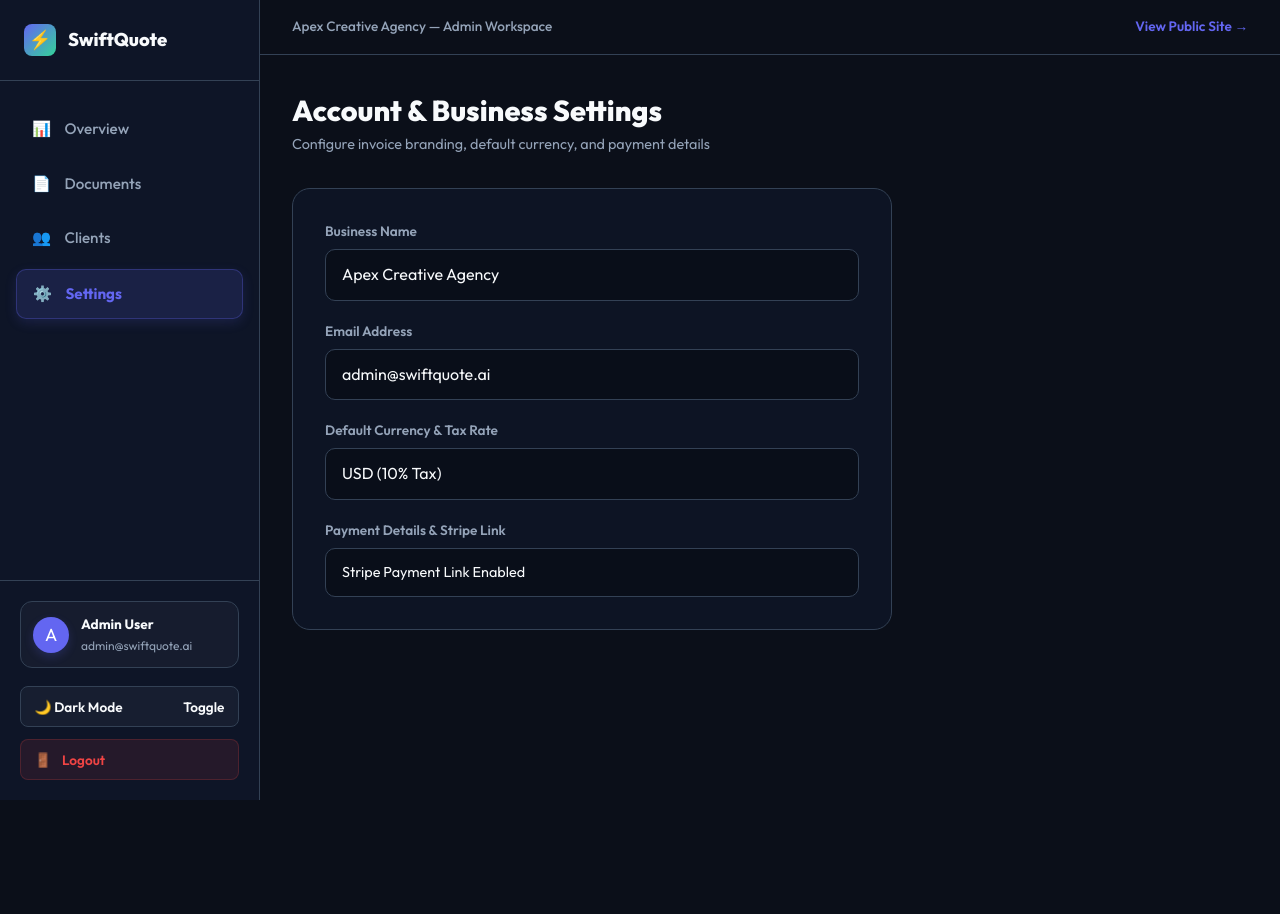
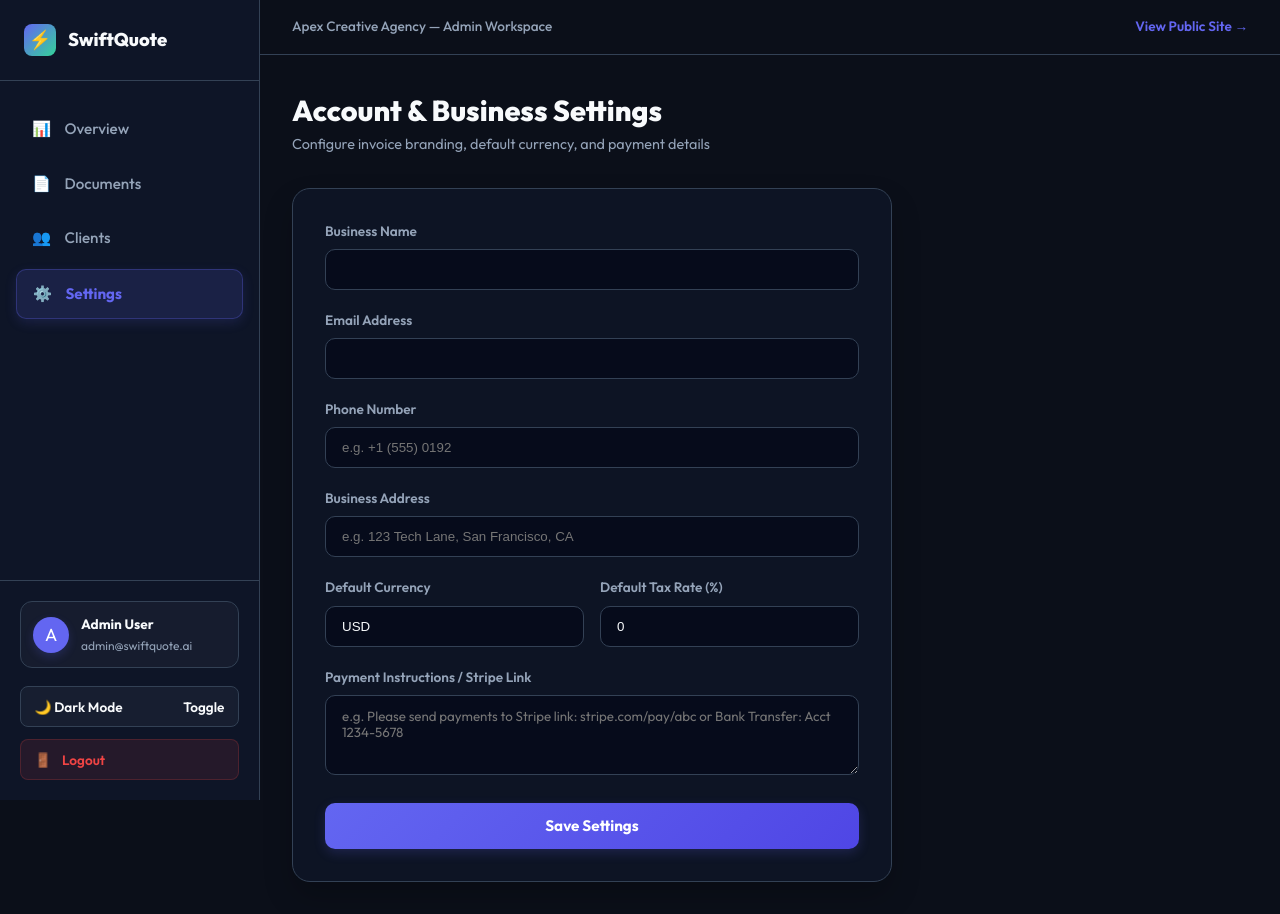
Before and after one commit to mardy-technology-ltd/SwiftQuota-AI, a Next.js app: page /dashboard/settings in a window 1280 px wide. Before the commit the page ends 800 px from the top, so only its background shows below. Built offline with nearby package versions, Linux system fonts and the light colour scheme; no server answers; the database is empty.

Commit message:
feat: implement interactive settings form to update and save business profile details

```diff
--- a/app/dashboard/settings/page.js
+++ b/app/dashboard/settings/page.js
@@ -1,9 +1,87 @@
-import { prisma } from "@/lib/prisma";
+"use client";
 
-export const dynamic = "force-dynamic";
+import { useState, useEffect } from "react";
 
-export default async function SettingsPage() {
-  const user = await prisma.user.findFirst();
+export default function SettingsPage() {
+  const [businessName, setBusinessName] = useState("");
+  const [email, setEmail] = useState("");
+  const [phone, setPhone] = useState("");
+  const [address, setAddress] = useState("");
+  const [currency, setCurrency] = useState("USD");
+  const [taxRate, setTaxRate] = useState(0);
+  const [paymentDetails, setPaymentDetails] = useState("");
+
+  const [loading, setLoading] = useState(true);
+  const [saving, setSaving] = useState(false);
+  const [successMsg, setSuccessMsg] = useState("");
+  const [errorMsg, setErrorMsg] = useState("");
+
+  useEffect(() => {
+    const fetchProfile = async () => {
+      try {
+        const res = await fetch("/api/auth/profile");
+        const json = await res.json();
+        if (json.success && json.data) {
+          const profile = json.data;
+          setBusinessName(profile.businessName || "");
+          setEmail(profile.email || "");
+          setPhone(profile.phone || "");
+          setAddress(profile.address || "");
+          setCurrency(profile.currency || "USD");
+          setTaxRate(profile.taxRate || 0);
+          setPaymentDetails(profile.paymentDetails || "");
+        }
+      } catch (err) {
+        console.error("Failed to load profile settings", err);
+      } finally {
+        setLoading(false);
+      }
+    };
+    fetchProfile();
+  }, []);
+
+  const handleSave = async (e) => {
+    e.preventDefault();
+    setSaving(true);
+    setSuccessMsg("");
+    setErrorMsg("");
+
+    try {
+      const res = await fetch("/api/auth/profile", {
+        method: "POST",
+        headers: { "Content-Type": "application/json" },
+        body: JSON.stringify({
+          businessName,
+          email,
+          phone,
+          address,
+          currency,
+          taxRate: parseFloat(taxRate) || 0,
+          paymentDetails,
+        }),
+      });
+
+      const json = await res.json();
+      if (json.success) {
+        setSuccessMsg("Settings updated successfully!");
+        // Small delay to let user see success message, then reload to update sidebar layout
+        setTimeout(() => {
+          window.location.reload();
+        }, 1000);
+      } else {
+        setErrorMsg(json.error || "Failed to save settings");
+      }
+    } catch (err) {
+      console.error("Save settings error", err);
+      setErrorMsg("An unexpected error occurred. Please try again.");
+    } finally {
+      setSaving(false);
+    }
+  };
+
+  if (loading) {
+    return <div style={{ color: "var(--text-muted)" }}>Loading business settings...</div>;
+  }
 
   return (
     <div>
@@ -12,45 +90,117 @@ export default async function SettingsPage() {
         <p style={{ color: "var(--text-muted)", fontSize: "0.9rem" }}>Configure invoice branding, default currency, and payment details</p>
       </div>
 
-      <div style={{ background: "var(--card-bg)", border: "1px solid var(--border)", borderRadius: "18px", padding: "2rem", maxWidth: "600px" }}>
-        <div style={{ display: "flex", flexDirection: "column", gap: "1.25rem" }}>
-          <div>
-            <label style={{ fontSize: "0.85rem", fontWeight: 600, color: "var(--text-muted)", display: "block", marginBottom: "0.4rem" }}>
-              Business Name
-            </label>
-            <div style={{ background: "rgba(0,0,0,0.3)", padding: "0.75rem 1rem", borderRadius: "10px", border: "1px solid var(--border)" }}>
-              {user?.businessName || "Apex Creative Agency"}
-            </div>
+      <form onSubmit={handleSave} style={{ background: "var(--card-bg)", border: "1px solid var(--border)", borderRadius: "18px", padding: "2rem", maxWidth: "600px", display: "flex", flexDirection: "column", gap: "1.25rem", boxShadow: "0 15px 30px rgba(0, 0, 0, 0.2)" }}>
+        {successMsg && (
+          <div style={{ background: "rgba(52, 211, 153, 0.15)", border: "1px solid rgba(52, 211, 153, 0.3)", color: "#34d399", padding: "0.75rem", borderRadius: "10px", fontSize: "0.85rem", fontWeight: "600", textAlign: "center" }}>
+            {successMsg}
+          </div>
+        )}
+        {errorMsg && (
+          <div style={{ background: "rgba(239, 68, 68, 0.15)", border: "1px solid rgba(239, 68, 68, 0.3)", color: "#fca5a5", padding: "0.75rem", borderRadius: "10px", fontSize: "0.85rem", fontWeight: "600", textAlign: "center" }}>
+            {errorMsg}
+          </div>
+        )}
+
+        <div style={{ display: "flex", flexDirection: "column", gap: "0.4rem" }}>
+          <label style={{ fontSize: "0.85rem", fontWeight: 600, color: "var(--text-muted)" }}>Business Name</label>
+          <input
+            type="text"
+            required
+            style={{ background: "rgba(2, 6, 23, 0.6)", padding: "0.75rem 1rem", borderRadius: "10px", border: "1px solid var(--border)", color: "var(--foreground)", outline: "none" }}
+            value={businessName}
+            onChange={(e) => setBusinessName(e.target.value)}
+          />
+        </div>
+
+        <div style={{ display: "flex", flexDirection: "column", gap: "0.4rem" }}>
+          <label style={{ fontSize: "0.85rem", fontWeight: 600, color: "var(--text-muted)" }}>Email Address</label>
+          <input
+            type="email"
+            required
+            style={{ background: "rgba(2, 6, 23, 0.6)", padding: "0.75rem 1rem", borderRadius: "10px", border: "1px solid var(--border)", color: "var(--foreground)", outline: "none" }}
+            value={email}
+            onChange={(e) => setEmail(e.target.value)}
+          />
+        </div>
+
+        <div style={{ display: "flex", flexDirection: "column", gap: "0.4rem" }}>
+          <label style={{ fontSize: "0.85rem", fontWeight: 600, color: "var(--text-muted)" }}>Phone Number</label>
+          <input
+            type="text"
+            style={{ background: "rgba(2, 6, 23, 0.6)", padding: "0.75rem 1rem", borderRadius: "10px", border: "1px solid var(--border)", color: "var(--foreground)", outline: "none" }}
+            value={phone}
+            placeholder="e.g. +1 (555) 0192"
+            onChange={(e) => setPhone(e.target.value)}
+          />
+        </div>
+
+        <div style={{ display: "flex", flexDirection: "column", gap: "0.4rem" }}>
+          <label style={{ fontSize: "0.85rem", fontWeight: 600, color: "var(--text-muted)" }}>Business Address</label>
+          <input
+            type="text"
+            style={{ background: "rgba(2, 6, 23, 0.6)", padding: "0.75rem 1rem", borderRadius: "10px", border: "1px solid var(--border)", color: "var(--foreground)", outline: "none" }}
+            value={address}
+            placeholder="e.g. 123 Tech Lane, San Francisco, CA"
+            onChange={(e) => setAddress(e.target.value)}
+          />
+        </div>
+
+        <div style={{ display: "grid", gridTemplateColumns: "1fr 1fr", gap: "1rem" }}>
+          <div style={{ display: "flex", flexDirection: "column", gap: "0.4rem" }}>
+            <label style={{ fontSize: "0.85rem", fontWeight: 600, color: "var(--text-muted)" }}>Default Currency</label>
+            <input
+              type="text"
+              required
+              style={{ background: "rgba(2, 6, 23, 0.6)", padding: "0.75rem 1rem", borderRadius: "10px", border: "1px solid var(--border)", color: "var(--foreground)", outline: "none" }}
+              value={currency}
+              onChange={(e) => setCurrency(e.target.value)}
+            />
           </div>
 
-          <div>
-            <label style={{ fontSize: "0.85rem", fontWeight: 600, color: "var(--text-muted)", display: "block", marginBottom: "0.4rem" }}>
-              Email Address
-            </label>
-            <div style={{ background: "rgba(0,0,0,0.3)", padding: "0.75rem 1rem", borderRadius: "10px", border: "1px solid var(--border)" }}>
-              {user?.email || "admin@swiftquote.ai"}
-            </div>
-          </div>
-
-          <div>
-            <label style={{ fontSize: "0.85rem", fontWeight: 600, color: "var(--text-muted)", display: "block", marginBottom: "0.4rem" }}>
-              Default Currency & Tax Rate
-            </label>
-            <div style={{ background: "rgba(0,0,0,0.3)", padding: "0.75rem 1rem", borderRadius: "10px", border: "1px solid var(--border)" }}>
-              {user?.currency || "USD"} ({user?.taxRate || 10}% Tax)
-            </div>
-          </div>
-
-          <div>
-            <label style={{ fontSize: "0.85rem", fontWeight: 600, color: "var(--text-muted)", display: "block", marginBottom: "0.4rem" }}>
-              Payment Details & Stripe Link
-            </label>
-            <div style={{ background: "rgba(0,0,0,0.3)", padding: "0.75rem 1rem", borderRadius: "10px", border: "1px solid var(--border)", fontSize: "0.9rem" }}>
-              {user?.paymentDetails || "Stripe Payment Link Enabled"}
-            </div>
+          <div style={{ display: "flex", flexDirection: "column", gap: "0.4rem" }}>
+            <label style={{ fontSize: "0.85rem", fontWeight: 600, color: "var(--text-muted)" }}>Default Tax Rate (%)</label>
+            <input
+              type="number"
+              step="0.1"
+              required
+              style={{ background: "rgba(2, 6, 23, 0.6)", padding: "0.75rem 1rem", borderRadius: "10px", border: "1px solid var(--border)", color: "var(--foreground)", outline: "none" }}
+              value={taxRate}
+              onChange={(e) => setTaxRate(Number(e.target.value))}
+            />
           </div>
         </div>
-      </div>
+
+        <div style={{ display: "flex", flexDirection: "column", gap: "0.4rem" }}>
+          <label style={{ fontSize: "0.85rem", fontWeight: 600, color: "var(--text-muted)" }}>Payment Instructions / Stripe Link</label>
+          <textarea
+            style={{ background: "rgba(2, 6, 23, 0.6)", padding: "0.75rem 1rem", borderRadius: "10px", border: "1px solid var(--border)", color: "var(--foreground)", outline: "none", minHeight: "80px", resize: "vertical", fontFamily: "inherit" }}
+            value={paymentDetails}
+            placeholder="e.g. Please send payments to Stripe link: stripe.com/pay/abc or Bank Transfer: Acct 1234-5678"
+            onChange={(e) => setPaymentDetails(e.target.value)}
+          />
+        </div>
+
+        <button
+          type="submit"
+          disabled={saving}
+          style={{
+            background: "linear-gradient(135deg, var(--primary) 0%, #4f46e5 100%)",
+            color: "#ffffff",
+            padding: "0.85rem",
+            borderRadius: "10px",
+            fontSize: "0.95rem",
+            fontWeight: "700",
+            border: "none",
+            cursor: "pointer",
+            marginTop: "0.5rem",
+            transition: "all 0.2s ease",
+            boxShadow: "0 4px 12px rgba(99, 102, 241, 0.2)"
+          }}
+        >
+          {saving ? "Saving Changes..." : "Save Settings"}
+        </button>
+      </form>
     </div>
   );
 }
```
Also changed, not shown: app/api/auth/profile/route.js (+40 -0 lines).
